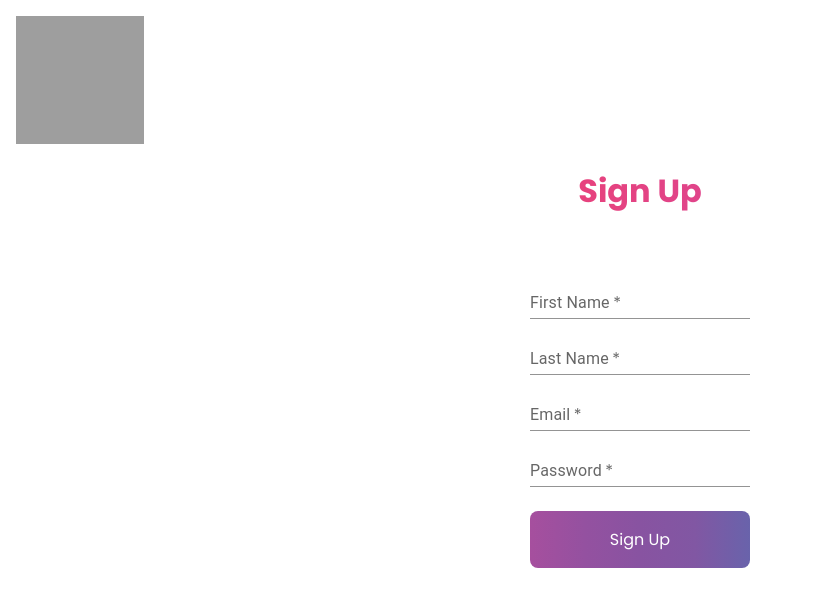
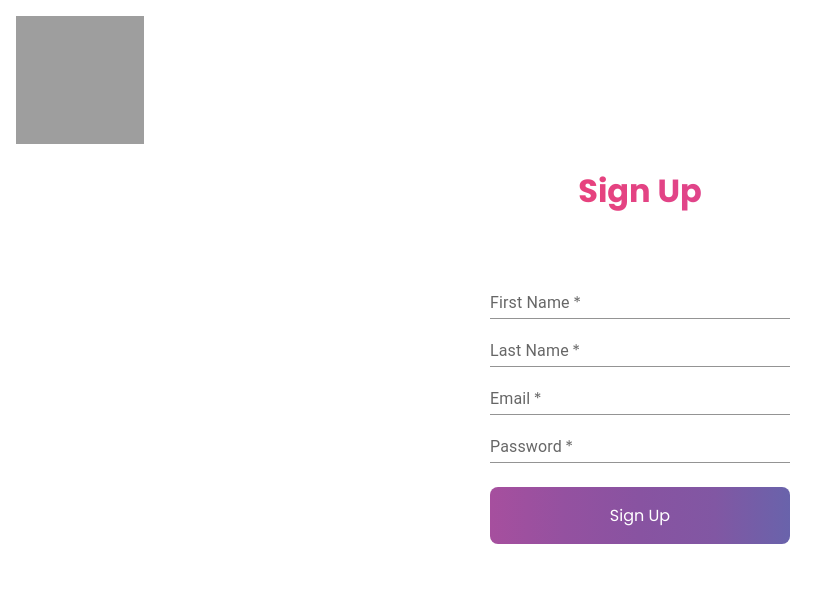
Before and after one commit to nicoayamen/dicer, a React (Create React App) app in the folder frontend/: page /signup in a window 1280 px wide. Shown: the top 606 px of the page, without its empty margins (0-837 px from the left). Built offline with nearby package versions, Linux system fonts and the light colour scheme; no server answers; grey boxes are pictures that could not be loaded.

Commit message:
Increase width of test fields, add select color to test field

```diff
--- a/frontend/src/components/Signup.jsx
+++ b/frontend/src/components/Signup.jsx
@@ -1,9 +1,7 @@
 import React, { useState } from 'react';
 import { useNavigate } from "react-router-dom";
 import TextField from '@mui/material/TextField';
-
-
-
+import Box from '@mui/material/Box';
 import '../styles/signup.css';
 
 
@@ -71,10 +69,15 @@ const Signup = (props) => {
       <form onSubmit={handleSubmit} className='signup-form'>
         <div className='signup-content'>
           <div className='signup-box'>
-
+          <Box
+              sx={{
+                width: 300,
+                maxWidth: '100%',
+              }}
+            >
             <div className='signup-box-input'>
 
-              <TextField
+              <TextField fullWidth
                 type='text'
                 name='firstName'
                 value={formData.firstName}
@@ -82,12 +85,13 @@ const Signup = (props) => {
                 required
                 variant="standard"
                 label="First Name"
+                color="secondary"
               />
             </div>
 
             <div className='signup-box-input'>
 
-              <TextField
+              <TextField fullWidth
                 type='text'
                 name='lastName'
                 value={formData.lastName}
@@ -95,12 +99,13 @@ const Signup = (props) => {
                 required
                 variant="standard"
                 label="Last Name"
+                color="secondary"
               />
             </div>
 
             <div className='signup-box-input'>
 
-              <TextField
+              <TextField fullWidth
                 type='email'
                 name='email'
                 value={formData.email}
@@ -108,12 +113,13 @@ const Signup = (props) => {
                 required
                 variant="standard"
                 label="Email"
+                color="secondary"
               />
             </div>
 
             <div className='signup-box-input'>
 
-              <TextField
+              <TextField fullWidth
                 type='password'
                 name='password'
                 value={formData.password}
@@ -121,9 +127,10 @@ const Signup = (props) => {
                 required
                 variant="standard"
                 label="Password"
+                color="secondary"
               />
             </div>
-
+            </Box>
             <button type='submit' className='signup-button'>Sign Up</button>
 
           </div>
--- a/frontend/src/styles/signup.css
+++ b/frontend/src/styles/signup.css
@@ -4,7 +4,7 @@
   align-items: center;
 }
 
-h1 {
+.signup h1 {
   background: -webkit-linear-gradient(right, #9252a0,#d8479a, #ef3f6d, #f36523);
   -webkit-background-clip: text;
   -webkit-text-fill-color: transparent;
```
